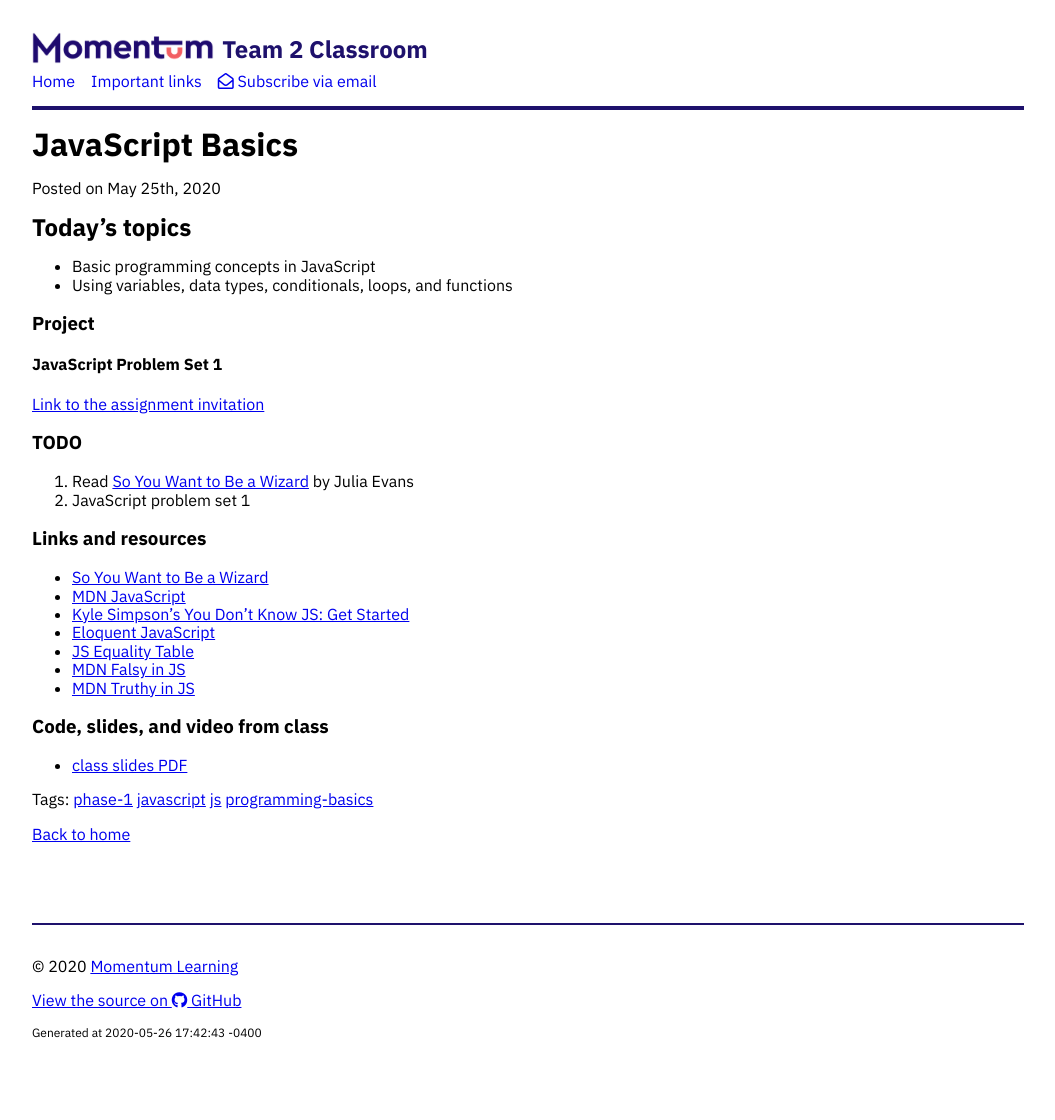
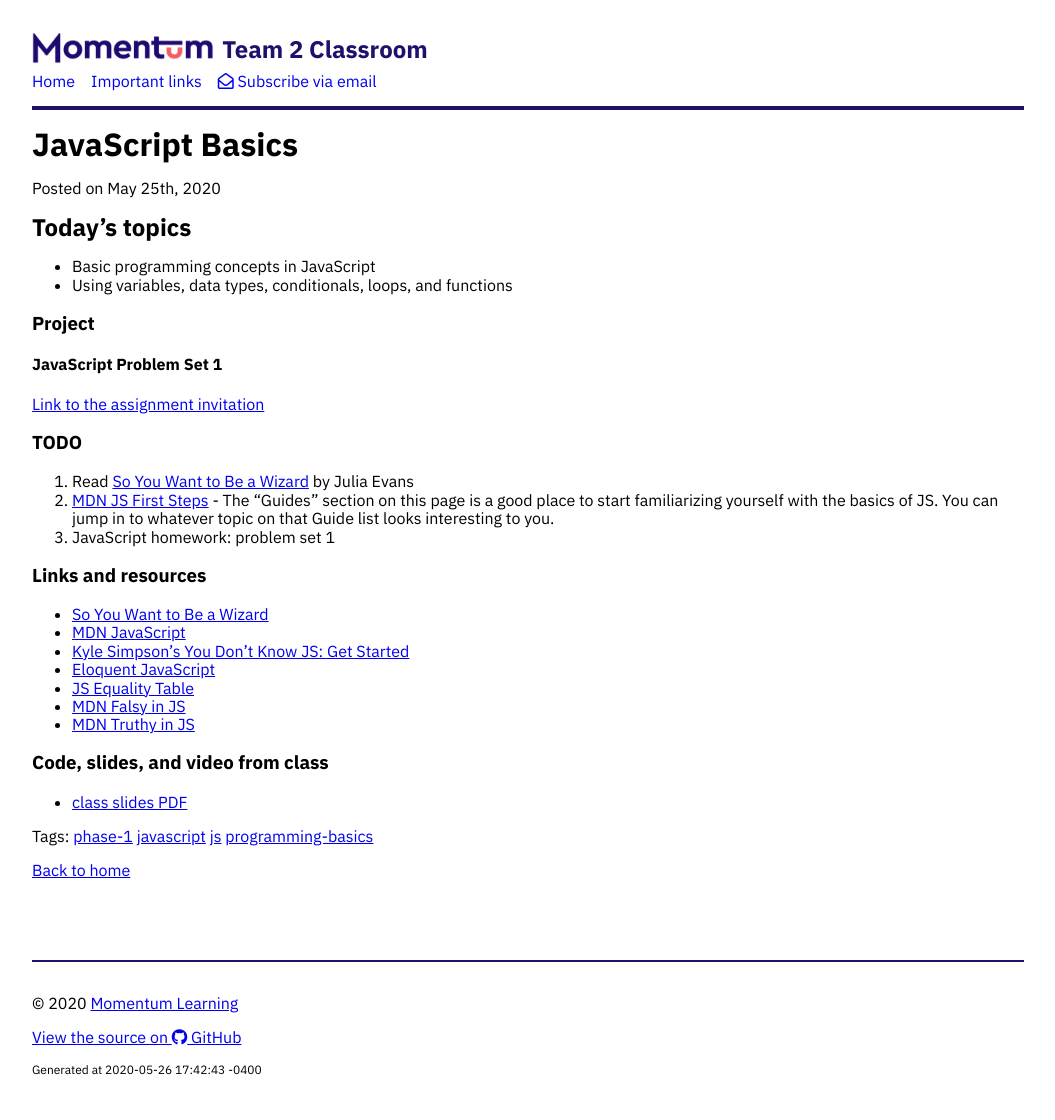
Before and after one commit to momentum-team-3/momentum-team-3.github.io, a Jekyll site: the page built from _posts/2020-05-25-js-intro.md, in a window 1280 px wide. Shown: the whole page, without its empty margins (112-1167 px from the left). Built offline with Jekyll 4.4.1, drawn with Linux system fonts in a browser that asks for light colours; nearby versions of some CDN libraries; before the commit the page ends 1084 px from its top, so only the background shows below that.

Commit message:
Add link to MDN JS First Steps

```diff
--- a/_posts/2020-05-25-js-intro.md
+++ b/_posts/2020-05-25-js-intro.md
@@ -19,7 +19,8 @@ tags: phase-1 javascript js programming-basics
 ### TODO
 
 1. Read [So You Want to Be a Wizard](https://jvns.ca/wizard-zine.pdf) by Julia Evans
-2. JavaScript problem set 1
+2. [MDN JS First Steps](https://developer.mozilla.org/en-US/docs/Learn/JavaScript/First_steps) - The "Guides" section on this page is a good place to start familiarizing yourself with the basics of JS. You can jump in to whatever topic on that Guide list looks interesting to you.
+3. JavaScript homework: problem set 1
 
 
 ### Links and resources
```
